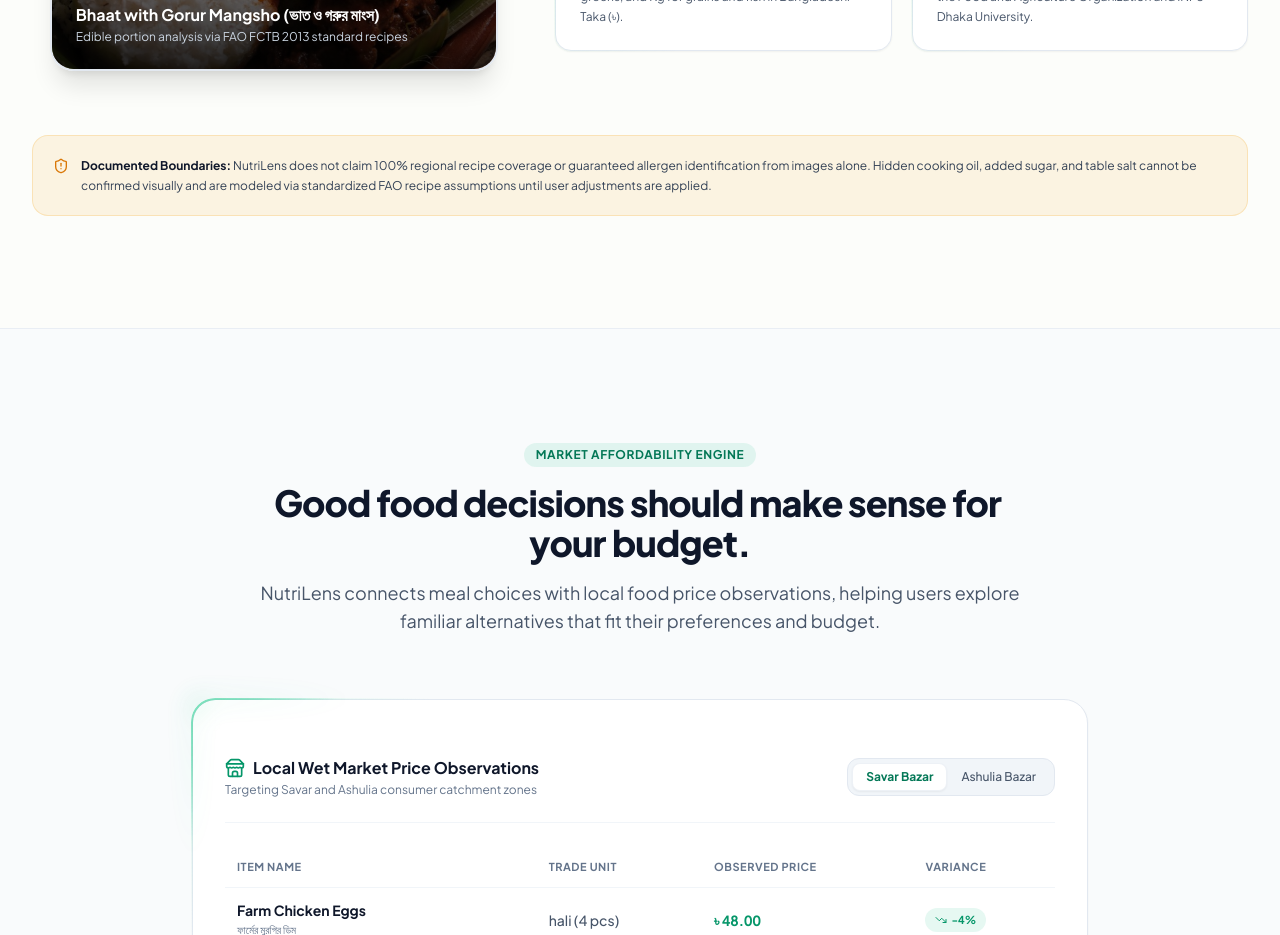
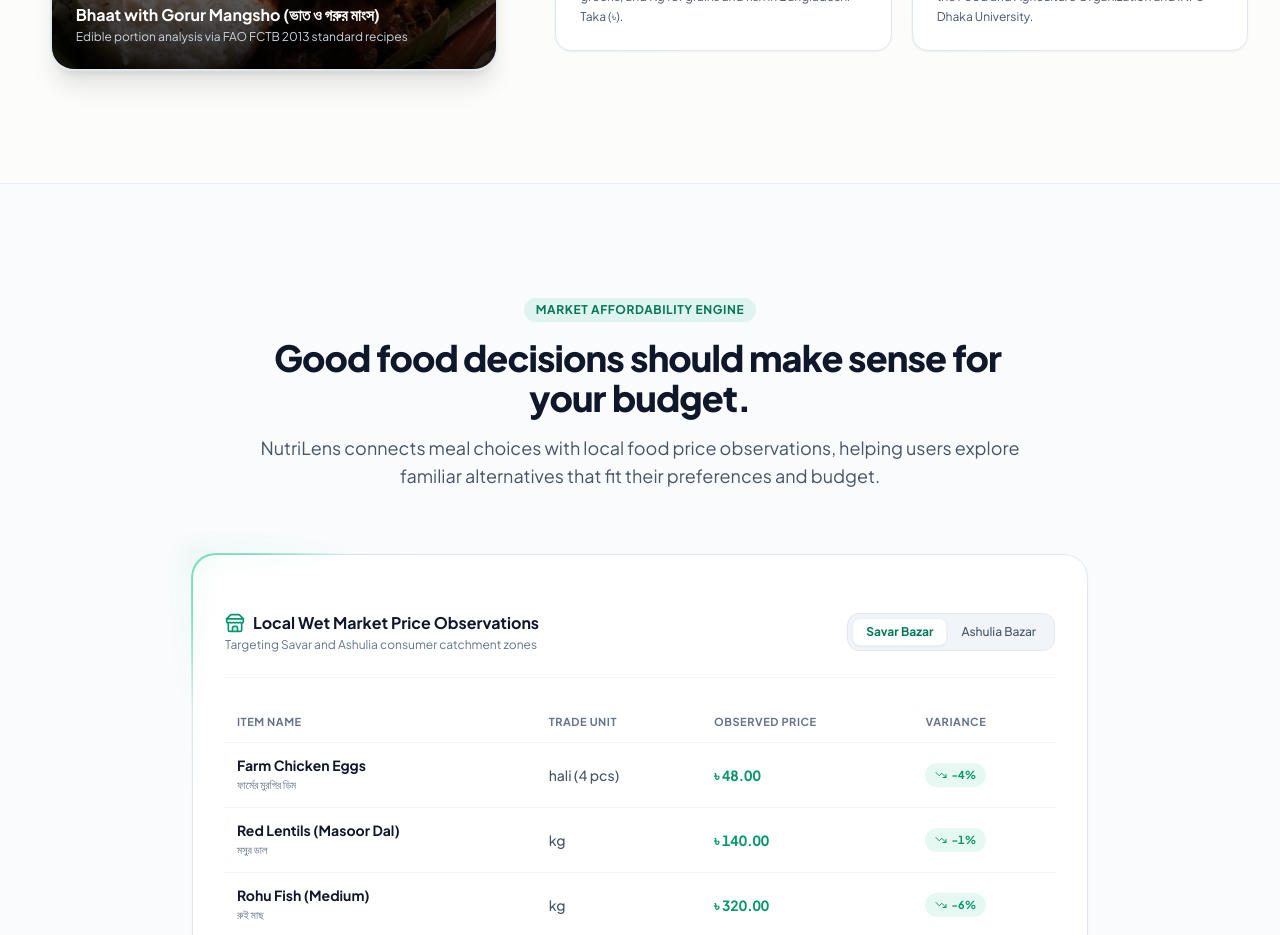
Before and after one commit to albert-611/NutriLens, a React (Vite) app: page / in a window 1280 px wide. Shown: the part 4900-5835 px from the top of the page. Built offline with nearby package versions, Linux system fonts and the light colour scheme; no server answers.

Commit message:
fix(landing): remove documented boundaries notice banner from BangladeshFoodSection

```diff
--- a/src/components/landing/BangladeshFoodSection.tsx
+++ b/src/components/landing/BangladeshFoodSection.tsx
@@ -1,5 +1,5 @@
 import React from 'react';
-import { Check, ShieldAlert, BookOpen, Scale, Sparkles } from 'lucide-react';
+import { Check } from 'lucide-react';
 import { BlurText } from '../animations/BlurText';
 import { GlowCard } from '../ui/spotlight-card';
 
@@ -104,13 +104,7 @@ export const BangladeshFoodSection: React.FC = () => {
 
         </div>
 
-        {/* Boundary & Scope Disclosure Box */}
-        <div className="p-5 rounded-2xl bg-amber-500/10 border border-amber-500/20 text-xs text-slate-700 dark:text-slate-300 flex items-start gap-3">
-          <ShieldAlert className="w-4 h-4 text-amber-600 dark:text-amber-400 shrink-0 mt-0.5" />
-          <p className="leading-relaxed">
-            <span className="font-bold text-slate-900 dark:text-white">Documented Boundaries:</span> NutriLens does not claim 100% regional recipe coverage or guaranteed allergen identification from images alone. Hidden cooking oil, added sugar, and table salt cannot be confirmed visually and are modeled via standardized FAO recipe assumptions until user adjustments are applied.
-          </p>
-        </div>
+
 
       </div>
     </section>
```
